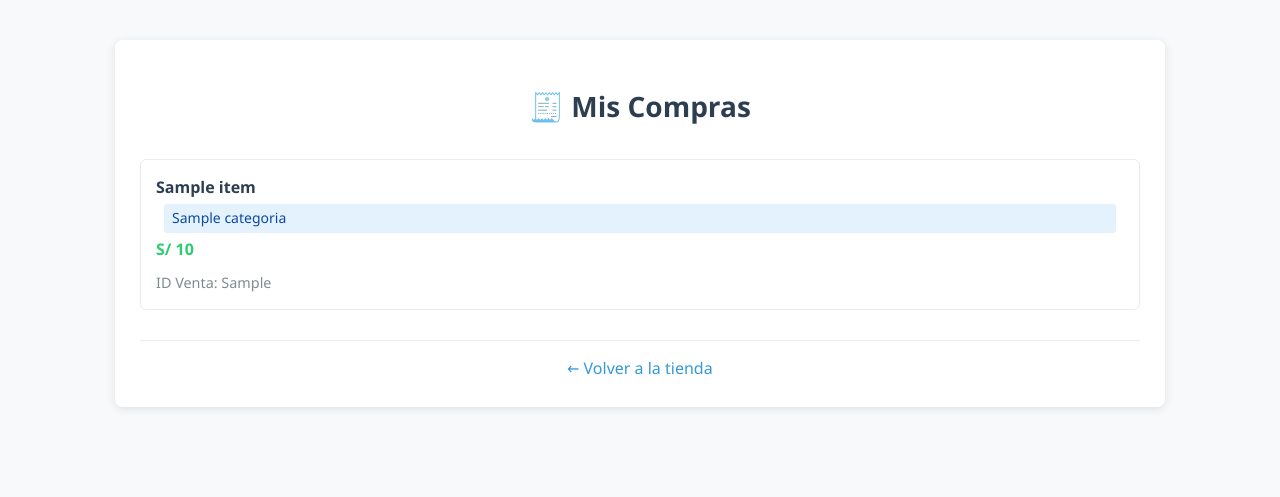
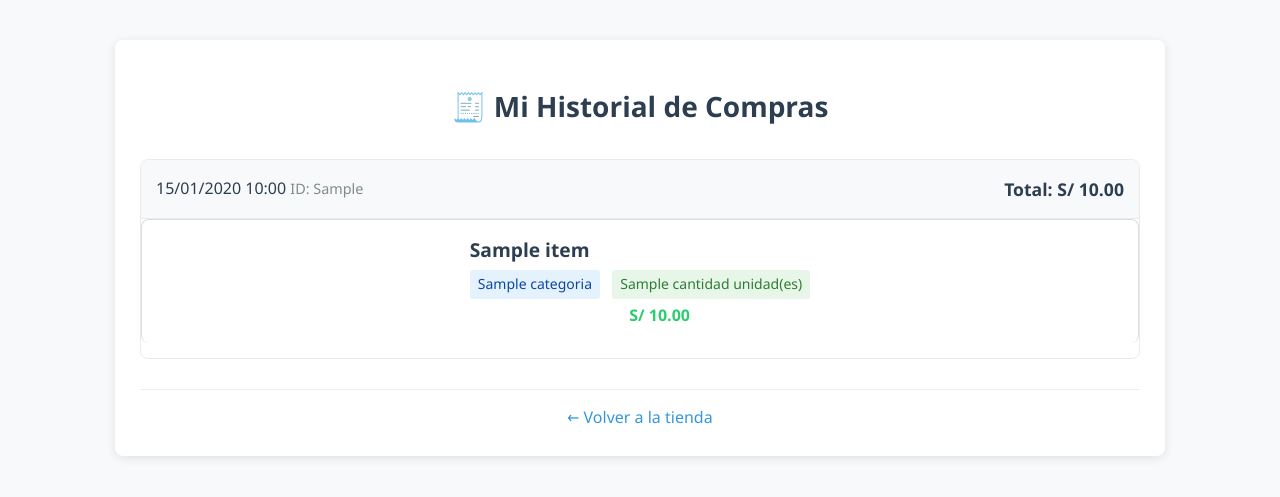
Before and after one commit to Alejosor/recomendador_ropa, a Flask app: template app/templates/mis_compras.html in a window 1280 px wide. Shown: the top 497 px of the page. Run offline with Flask 3, Linux system fonts and the light colour scheme; tables that the repository leaves empty hold one stand-in row (values such as "Sample post"); the template is opened without the code that fills it: values that come from a table or form of the project are taken from there, most other values are stand-ins (such as "Sample title", 1, 10 or a date in 2020).

Commit message:
Refactor purchase display in 'mis_compras.html' to group products by sale and enhance layout

```diff
--- a/app/templates/mis_compras.html
+++ b/app/templates/mis_compras.html
@@ -31,36 +31,71 @@
             font-size: 28px;
         }
 
+        .purchase-group {
+            margin-bottom: 30px;
+            border: 1px solid #e9ecef;
+            border-radius: 8px;
+            overflow: hidden;
+        }
+
+        .purchase-header {
+            background-color: #f8f9fa;
+            padding: 15px;
+            border-bottom: 1px solid #e9ecef;
+            display: flex;
+            justify-content: space-between;
+            align-items: center;
+        }
+
+        .purchase-date {
+            font-weight: 500;
+            color: #2c3e50;
+        }
+
+        .purchase-id {
+            color: #7f8c8d;
+            font-size: 0.9em;
+        }
+
+        .purchase-total {
+            font-weight: bold;
+            color: #2c3e50;
+            font-size: 1.1em;
+        }
+
         .product-list {
             list-style-type: none;
             padding: 0;
-            margin-bottom: 25px;
+            margin: 0;
         }
 
         .product-item {
             background-color: white;
-            border: 1px solid #e9ecef;
-            border-radius: 6px;
             padding: 15px;
-            margin-bottom: 10px;
+            border-bottom: 1px solid #e9ecef;
             transition: background-color 0.2s;
+            display: flex;
+            justify-content: space-between;
+            align-items: center;
+        }
+
+        .product-item:last-child {
+            border-bottom: none;
         }
 
         .product-item:hover {
             background-color: #f8f9fa;
         }
 
-        .product-item strong {
+        .product-info {
+            flex-grow: 1;
+        }
+
+        .product-name {
             font-weight: bold;
             color: #2c3e50;
-            margin-right: 8px;
-        }
-
-        .order-id {
             display: block;
-            margin-top: 5px;
-            color: #7f8c8d;
-            font-size: 0.9em;
+            margin-bottom: 5px;
         }
 
         .category {
@@ -70,12 +105,23 @@
             padding: 3px 8px;
             border-radius: 3px;
             display: inline-block;
-            margin: 0 8px;
+            margin-right: 8px;
         }
 
-        .price {
+        .product-quantity {
+            background-color: #e8f5e9;
+            color: #2e7d32;
+            font-size: 14px;
+            padding: 3px 8px;
+            border-radius: 3px;
+            display: inline-block;
+        }
+
+        .product-price {
             font-weight: bold;
             color: #2ecc71;
+            text-align: right;
+            min-width: 100px;
         }
 
         .empty-message {
@@ -110,24 +156,73 @@
                 margin: 20px;
                 padding: 15px;
             }
+
+            .purchase-header {
+                flex-direction: column;
+                align-items: flex-start;
+            }
+
+            .purchase-total {
+                margin-top: 10px;
+            }
+
+            .product-item {
+                flex-direction: column;
+                align-items: flex-start;
+            }
+
+            .product-price {
+                margin-top: 10px;
+                text-align: left;
+            }
         }
     </style>
 </head>
 <body>
     <div class="container">
-        <h1>🧾 Mis Compras</h1>
+        <h1>🧾 Mi Historial de Compras</h1>
 
         {% if compras %}
-            <ul class="product-list">
-                {% for item in compras %}
-                    <li class="product-item">
-                        <strong>{{ item.nombre_producto }}</strong>
-                        <span class="category">{{ item.categoria }}</span>
-                        <span class="price">S/ {{ item.precio_unitario }}</span>
-                        <span class="order-id">ID Venta: {{ item.id_venta }}</span>
-                    </li>
-                {% endfor %}
-            </ul>
+            {% set current_venta = 0 %}
+            {% set ventas = {} %}
+
+            {# Agrupar productos por venta #}
+            {% for item in compras %}
+                {% if item.id_venta not in ventas %}
+                    {% set _ = ventas.update({item.id_venta: {'fecha': item.fecha, 'total': item.total, 'productos': []}}) %}
+                {% endif %}
+                {% set _ = ventas[item.id_venta]['productos'].append(item) %}
+            {% endfor %}
+
+            {# Mostrar ventas organizadas #}
+            {% for id_venta, venta in ventas.items() %}
+                <div class="purchase-group">
+                    <div class="purchase-header">
+                        <div>
+                            <span class="purchase-date">{{ venta.fecha.strftime('%d/%m/%Y %H:%M') }}</span>
+                            <span class="purchase-id">ID: {{ id_venta }}</span>
+                        </div>
+                        <div class="purchase-total">
+                            Total: S/ {{ "%.2f"|format(venta.total) }}
+                        </div>
+                    </div>
+
+                    <ul class="product-list">
+                        {% for producto in venta.productos %}
+                            <li class="product-item">
+                                <div class="product-info">
+                                    <span class="product-name">{{ producto.nombre_producto }}</span>
+                                    <span class="category">{{ producto.categoria }}</span>
+                                    <span class="product-quantity">{{ producto.cantidad }} unidad(es)</span>
+                                </div>
+                                <div class="product-price">
+                                    S/ {{ "%.2f"|format(producto.precio_unitario * producto.cantidad) }}
+                                </div>
+                            </li>
+                        {% endfor %}
+                    </ul>
+                </div>
+            {% endfor %}
         {% else %}
             <div class="empty-message">
                 <p>No has realizado compras aún.</p>
```
